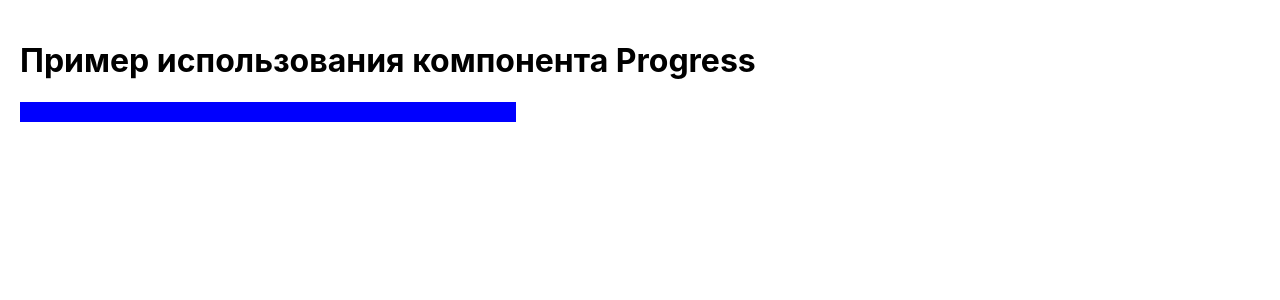
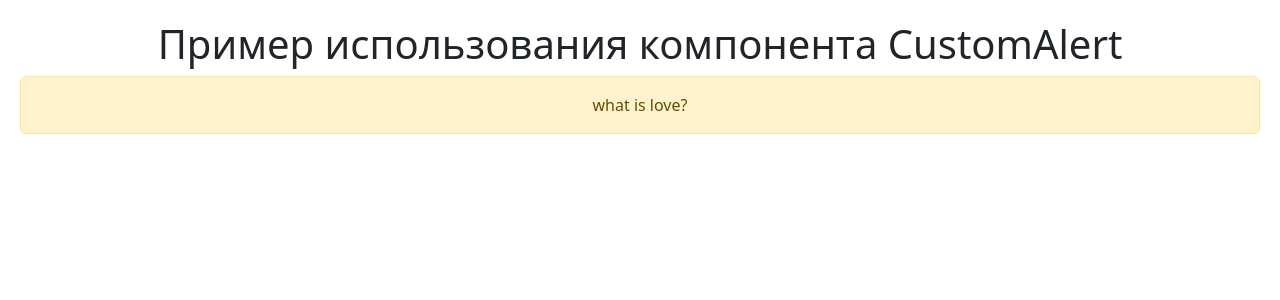
Before and after one commit to SerjioBlack/Hillel-hw-js, a React (Create React App) app in the folder my-app/: page / in a window 1280 px wide. Shown: the top 300 px of the page. Built offline with nearby package versions, Linux system fonts and the light colour scheme.

Commit message:
HW-76 completed

```diff
--- a/my-app/package.json
+++ b/my-app/package.json
@@ -6,7 +6,11 @@
     "@testing-library/jest-dom": "^5.17.0",
     "@testing-library/react": "^13.4.0",
     "@testing-library/user-event": "^13.5.0",
+    "bootstrap": "^5.3.3",
+    "classnames": "^2.5.1",
+    "prop-types": "^15.8.1",
     "react": "^18.2.0",
+    "react-bootstrap": "^2.10.1",
     "react-dom": "^18.2.0",
     "react-scripts": "5.0.1",
     "web-vitals": "^2.1.4"
--- a/my-app/src/App.js
+++ b/my-app/src/App.js
@@ -1,9 +1,13 @@
-import Progress from "./components/Progress";
+import React from "react";
+import 'bootstrap/dist/css/bootstrap.min.css';
+import "./App.css"
+import CustomAlert from "./components/CustomAlert";
+
 function App() {
   return (
       <div className="App">
-          <h1>Пример использования компонента Progress</h1>
-          <Progress percentage={40} />
+          <h1>Пример использования компонента CustomAlert</h1>
+          <CustomAlert type="warning" text="what is love?" />
       </div>
   );
 }
--- /dev/null
+++ b/my-app/src/components/CustomAlert.jsx
@@ -0,0 +1,52 @@
+import React, { useState } from 'react';
+import PropTypes from 'prop-types';
+import classNames from 'classnames';
+import Alert from 'react-bootstrap/Alert';
+import 'bootstrap/dist/css/bootstrap.min.css';
+import { Button, Modal } from 'react-bootstrap';
+
+function CustomAlert({ text, type }) {
+    const [showModal, setShowModal] = useState(false);
+
+    const handleCloseModal = () => setShowModal(false);
+    const handleShowModal = () => setShowModal(true);
+
+    const alertClasses = classNames('alert', `alert-${type}`);
+
+    return (
+        <div>
+            <Alert variant={type} className={alertClasses}
+                   onClick={handleShowModal}>{text}
+            </Alert>
+            <Modal show={showModal} onHide={handleCloseModal}>
+                <Modal.Header closeButton>
+                    <Modal.Title>Модальное окно</Modal.Title>
+                </Modal.Header>
+                <Modal.Body>
+                    <p>{text}</p>
+                </Modal.Body>
+                <Modal.Footer>
+                    <Button variant="secondary" onClick={handleCloseModal}>
+                        Закрыть
+                    </Button>
+                </Modal.Footer>
+            </Modal>
+        </div>
+    );
+}
+
+CustomAlert.propTypes = {
+    text: PropTypes.string.isRequired,
+    type: PropTypes.oneOf([
+        'primary',
+        'secondary',
+        'success',
+        'danger',
+        'warning',
+        'info',
+        'light',
+        'dark'
+    ]).isRequired
+};
+
+export default CustomAlert;
```
Also changed, not shown: 2 other files (tests, documents, lock files or other folders).
